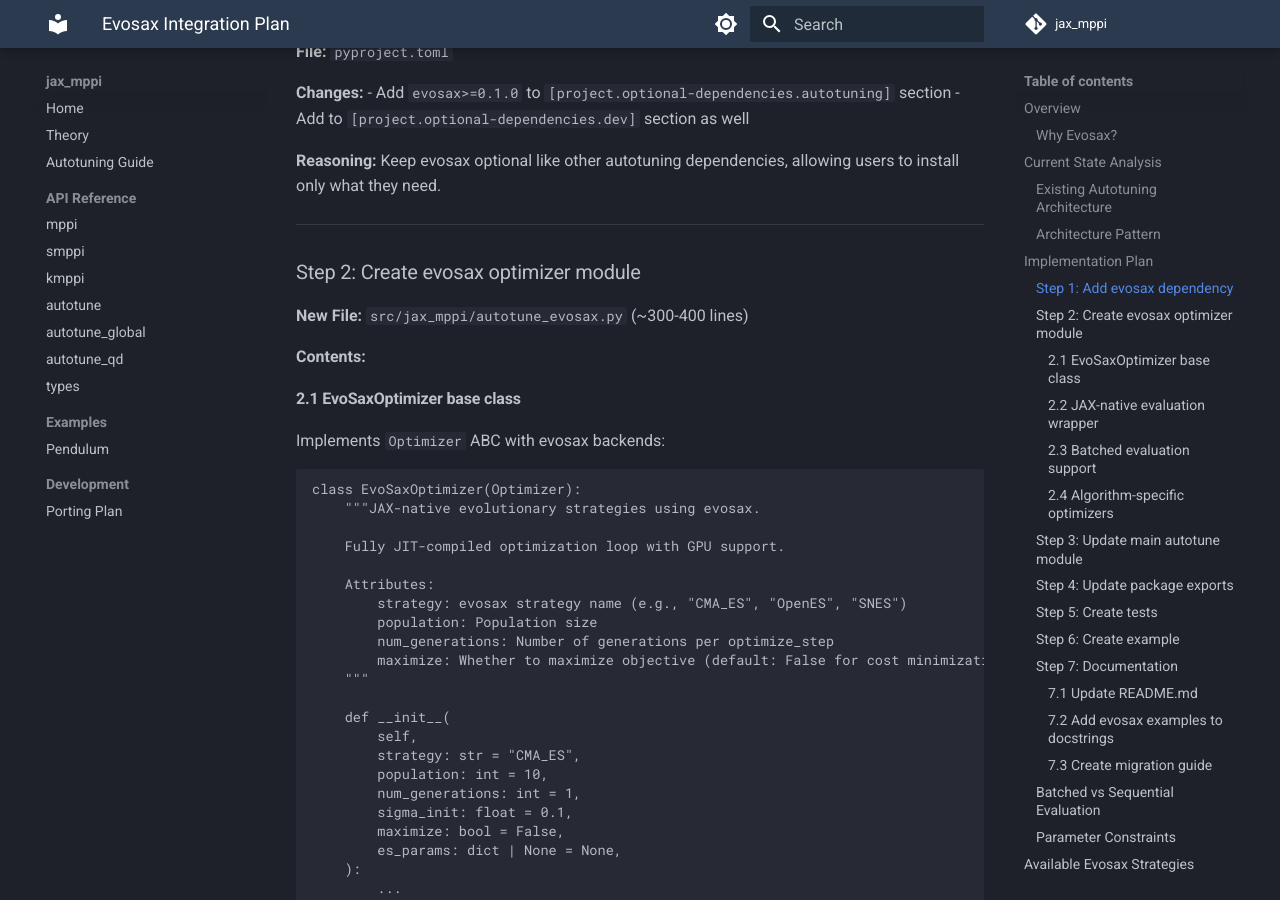
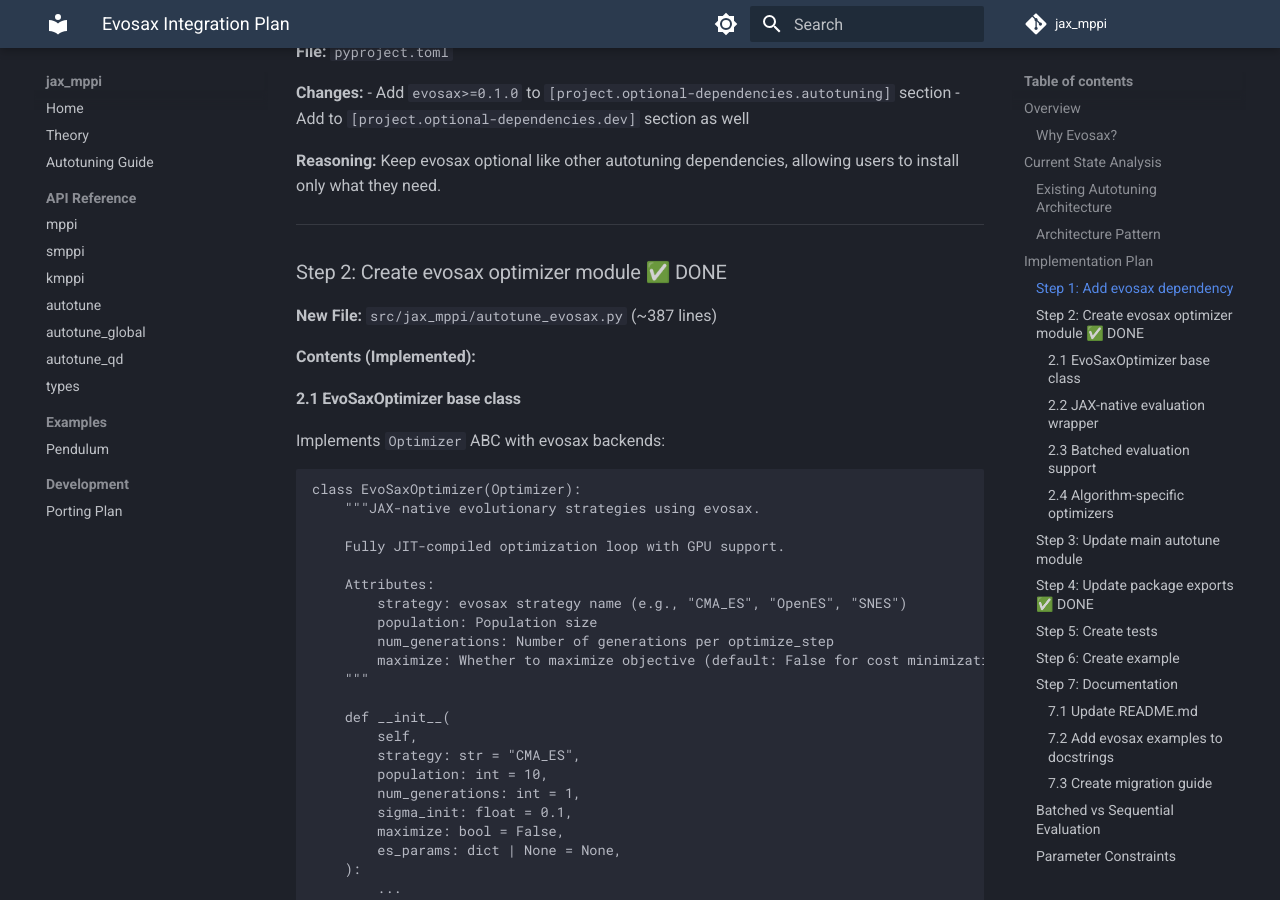
Before and after one commit to riccardo-enr/jax_mppi, an MkDocs documentation site: the page built from docs/plan/evosax_integration.md, in a window 1280 px wide and 900 px high, scrolled down 2011 px. Built offline with MkDocs 1.6.1 and Material for MkDocs 9.7.7, drawn with Linux system fonts in a browser that asks for light colours; comment, search, counter and statistics services are not loaded; some of the changed text lies outside the part shown.

Commit message:
docs: update plan with Steps 2 and 4 completion

```diff
--- a/docs/plan/evosax_integration.md
+++ b/docs/plan/evosax_integration.md
@@ -84,11 +84,11 @@ class Optimizer(abc.ABC):
 
 ---
 
-### Step 2: Create evosax optimizer module
+### Step 2: Create evosax optimizer module ✅ DONE
 
-**New File:** `src/jax_mppi/autotune_evosax.py` (~300-400 lines)
+**New File:** `src/jax_mppi/autotune_evosax.py` (~387 lines)
 
-**Contents:**
+**Contents (Implemented):**
 
 #### 2.1 EvoSaxOptimizer base class
 
@@ -217,7 +217,7 @@ class SepCMAESOpt(EvoSaxOptimizer):
 
 ---
 
-### Step 4: Update package exports
+### Step 4: Update package exports ✅ DONE
 
 **File:** `src/jax_mppi/__init__.py`
 
```
